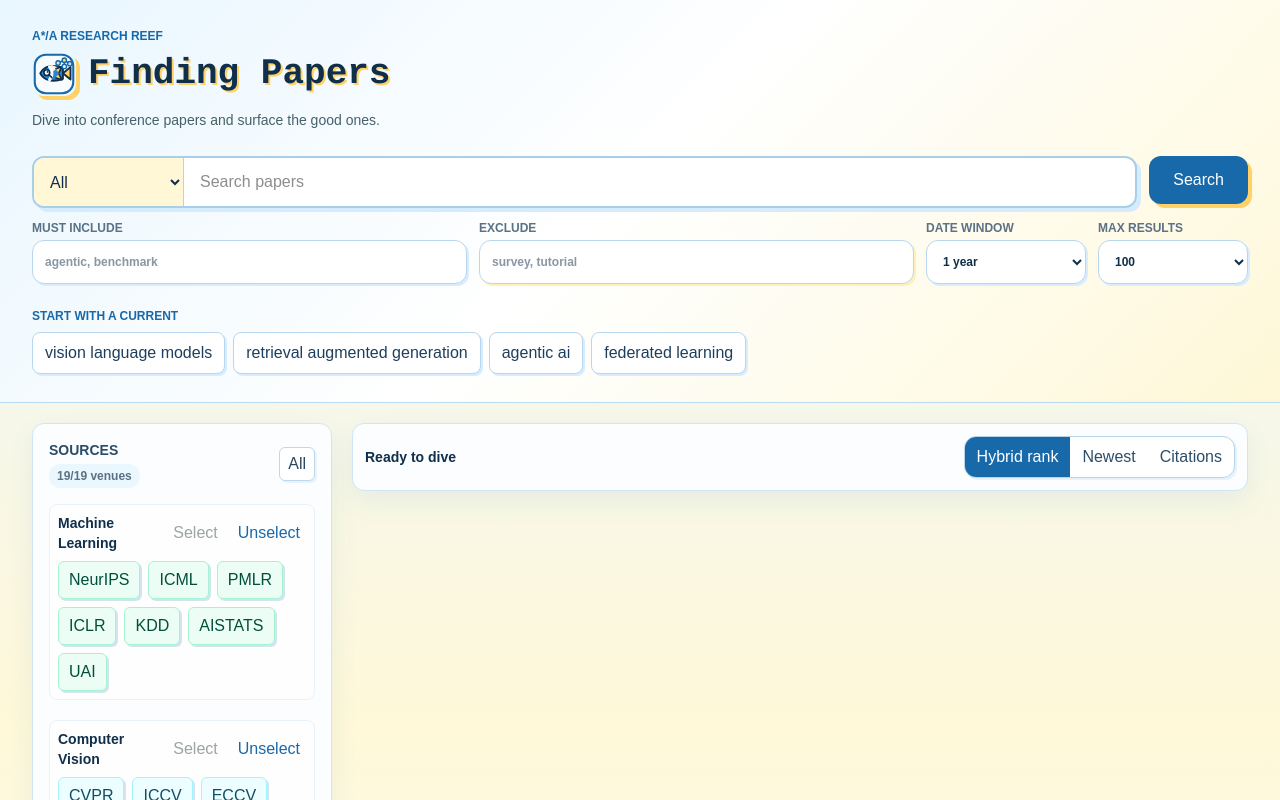
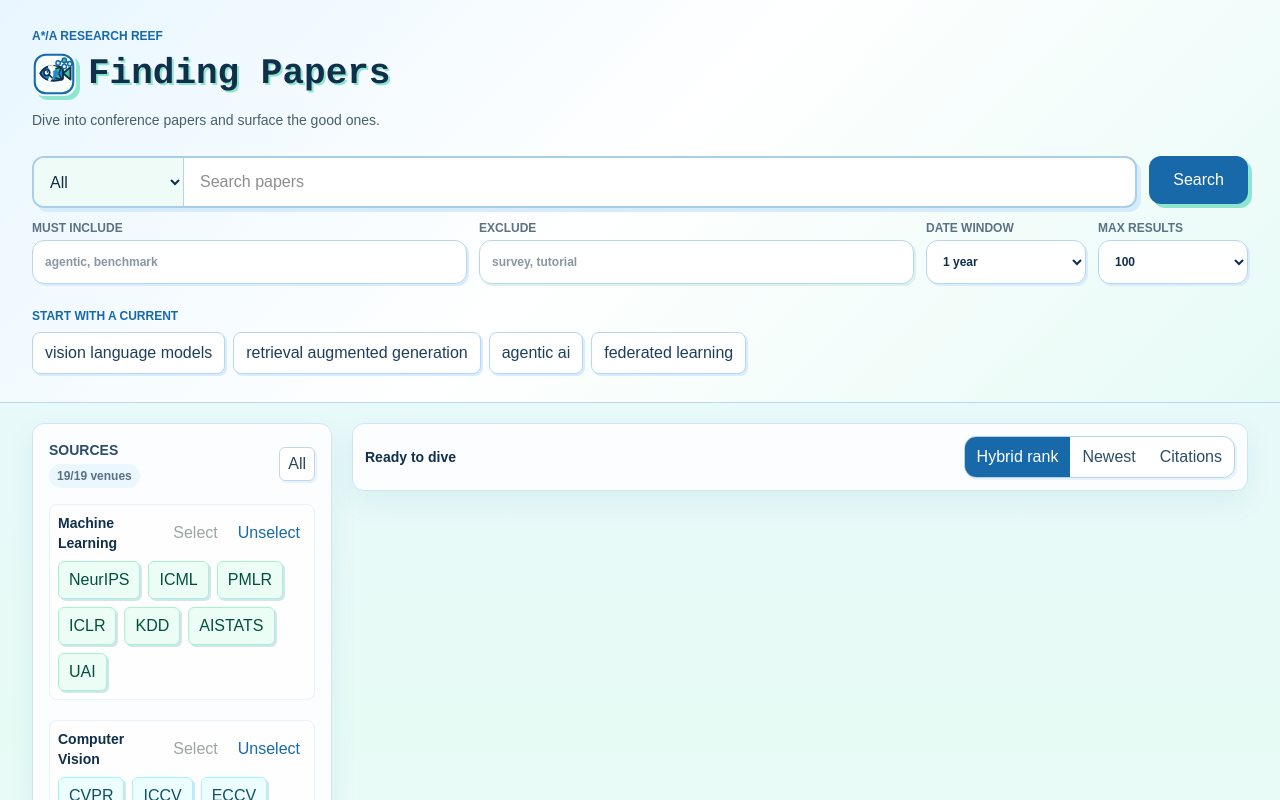
Before and after one commit to AiMl-hub/tensor-scholar, a Next.js app: page / in a window 1280 px wide. Shown: the top 800 px of the page. Built offline with nearby package versions, Linux system fonts and the light colour scheme.

Commit message:
Apply blue green ocean theme

```diff
--- a/app/globals.css
+++ b/app/globals.css
@@ -20,12 +20,12 @@ body {
 
 .research-page {
   background:
-    linear-gradient(180deg, #eaf7ff 0%, #fff8d9 52%, #f8fcff 100%);
+    linear-gradient(180deg, #eaf7ff 0%, #e7fbf5 52%, #f8fcff 100%);
 }
 
 .research-hero {
   background:
-    linear-gradient(135deg, rgba(232, 246, 255, 0.96) 0%, rgba(255, 255, 255, 0.98) 48%, rgba(255, 248, 214, 0.92) 100%);
+    linear-gradient(135deg, rgba(232, 246, 255, 0.96) 0%, rgba(255, 255, 255, 0.98) 48%, rgba(230, 251, 245, 0.92) 100%);
 }
 
 .nes-title {
@@ -33,7 +33,7 @@ body {
   font-weight: 700;
   letter-spacing: 0;
   line-height: 1.05;
-  text-shadow: 2px 2px 0 #ffd166;
+  text-shadow: 2px 2px 0 #8fe6cf;
   text-rendering: geometricPrecision;
 }
 
--- a/app/papers/components.tsx
+++ b/app/papers/components.tsx
@@ -79,11 +79,11 @@ type PaperResultProps = {
 };
 
 const AREA_RAIL_STYLES: Record<VenueArea, string> = {
-  ml: "bg-blue-300",
-  cv: "bg-sky-300",
-  nlp: "bg-indigo-200",
-  ai: "bg-yellow-300",
-  medical: "bg-cyan-200",
+  ml: "bg-emerald-300",
+  cv: "bg-cyan-300",
+  nlp: "bg-rose-300",
+  ai: "bg-amber-300",
+  medical: "bg-blue-300",
 };
 
 export function SearchPanel({
@@ -115,7 +115,7 @@ export function SearchPanel({
               <Image
                 alt=""
                 aria-hidden="true"
-                className="h-10 w-10 shrink-0 rounded-xl shadow-[4px_4px_0_#ffd166] sm:h-11 sm:w-11"
+                className="h-10 w-10 shrink-0 rounded-xl shadow-[4px_4px_0_#8fe6cf] sm:h-11 sm:w-11"
                 height={40}
                 src="/favicon.svg"
                 width={40}
@@ -136,7 +136,7 @@ export function SearchPanel({
               Search field
             </label>
             <select
-              className="min-h-12 w-[120px] shrink-0 border-r border-[#b6d4e8] bg-[#fff7d6] px-3 text-sm font-semibold text-[#102f4a] outline-none sm:w-[150px]"
+              className="min-h-12 w-[120px] shrink-0 border-r border-[#b6d4e8] bg-[#effbf6] px-3 text-sm font-semibold text-[#102f4a] outline-none sm:w-[150px]"
               id="search-field"
               onChange={(event) => onFieldChange(event.target.value as SearchField)}
               value={field}
@@ -159,7 +159,7 @@ export function SearchPanel({
             />
           </div>
           <button
-            className="h-12 rounded-xl bg-[#1769aa] px-6 font-semibold text-white shadow-[4px_4px_0_#ffd166] transition hover:-translate-y-0.5 hover:bg-[#0f4f82] hover:shadow-[5px_5px_0_#ffd166] focus:outline-none focus:ring-2 focus:ring-[#ffd166] disabled:cursor-not-allowed disabled:bg-[#9aa9aa]"
+            className="h-12 rounded-xl bg-[#1769aa] px-6 font-semibold text-white shadow-[4px_4px_0_#8fe6cf] transition hover:-translate-y-0.5 hover:bg-[#0f4f82] hover:shadow-[5px_5px_0_#8fe6cf] focus:outline-none focus:ring-2 focus:ring-[#8fe6cf] disabled:cursor-not-allowed disabled:bg-[#9aa9aa]"
             disabled={status === "loading"}
             type="submit"
           >
@@ -182,7 +182,7 @@ export function SearchPanel({
           <div className="flex flex-wrap gap-2">
             {SAMPLE_QUERIES.map((sample) => (
               <button
-                className="rounded-lg border border-[#b6d7ef] bg-white px-3 py-2 text-sm font-semibold text-[#1d3f5d] shadow-[2px_2px_0_#d7ecff] transition hover:-translate-y-0.5 hover:border-[#1769aa] hover:bg-[#fff7d6] hover:text-[#0f4f82]"
+                className="rounded-lg border border-[#b6d7ef] bg-white px-3 py-2 text-sm font-semibold text-[#1d3f5d] shadow-[2px_2px_0_#d7ecff] transition hover:-translate-y-0.5 hover:border-[#1769aa] hover:bg-[#effbf6] hover:text-[#0f4f82]"
                 key={sample}
                 onClick={() => onSampleQuery(sample)}
                 type="button"
@@ -249,7 +249,7 @@ export function SourceSidebar({
                     Select
                   </button>
                   <button
-                    className="rounded-md px-1.5 py-1 text-xs font-semibold text-[#1769aa] hover:bg-[#fff4c7] hover:text-[#6b5200] disabled:cursor-not-allowed disabled:text-[#9aa69f]"
+                    className="rounded-md px-1.5 py-1 text-xs font-semibold text-[#1769aa] hover:bg-[#e4f8ef] hover:text-[#6b5200] disabled:cursor-not-allowed disabled:text-[#9aa69f]"
                     disabled={!canClearArea}
                     onClick={() => onClearArea(area)}
                     title={canClearArea ? undefined : "Keep at least one venue selected"}
@@ -440,7 +440,7 @@ export function PaperResult({ isSelected, onToggleSelection, paper, query }: Pap
   return (
     <article
       className={[
-        "relative overflow-hidden rounded-xl border bg-[#fffef5] p-4 pl-5 shadow-[0_8px_24px_rgba(23,105,170,0.07)] transition hover:-translate-y-0.5 hover:shadow-[0_14px_32px_rgba(23,105,170,0.1)]",
+        "relative overflow-hidden rounded-xl border bg-[#fbfefd] p-4 pl-5 shadow-[0_8px_24px_rgba(23,105,170,0.07)] transition hover:-translate-y-0.5 hover:shadow-[0_14px_32px_rgba(23,105,170,0.1)]",
         isSelected ? "border-[#1769aa] ring-2 ring-[#bfe7ff]" : "border-[#cfe5f6]",
       ].join(" ")}
     >
@@ -502,7 +502,7 @@ export function PaperResult({ isSelected, onToggleSelection, paper, query }: Pap
       </div>
 
       {highlight ? (
-        <div className="mt-3 rounded-lg border border-[#c5e0f4] bg-[#f1f9ff] px-3 py-2 shadow-[inset_3px_0_0_#ffd166]">
+        <div className="mt-3 rounded-lg border border-[#c5e0f4] bg-[#f1f9ff] px-3 py-2 shadow-[inset_3px_0_0_#8fe6cf]">
           <p className="text-[10px] font-semibold uppercase text-[#1769aa]">Highlight</p>
           <p className="mt-1 text-sm leading-6 text-[#12334f]">
             <HighlightedText query={query} text={highlight} />
@@ -517,11 +517,11 @@ export function LoadingState() {
   return (
     <div className="space-y-3">
       {[0, 1, 2].map((item) => (
-        <div className="rounded-xl border border-[#cfe5f6] bg-[#fffef5] p-4 shadow-sm" key={item}>
-          <div className="h-4 w-40 rounded-md bg-[#ffe7a6]" />
+        <div className="rounded-xl border border-[#cfe5f6] bg-[#fbfefd] p-4 shadow-sm" key={item}>
+          <div className="h-4 w-40 rounded-md bg-[#b9f0df]" />
           <div className="mt-4 h-5 w-4/5 rounded-md bg-[#d9edff]" />
           <div className="mt-3 h-4 w-2/3 rounded-md bg-[#e6f3ff]" />
-          <div className="mt-4 h-16 rounded-md bg-[#fff7d6]" />
+          <div className="mt-4 h-16 rounded-md bg-[#effbf6]" />
         </div>
       ))}
     </div>
@@ -608,7 +608,7 @@ function KeywordFilters({
       <label className="grid gap-1 text-xs font-semibold uppercase text-[#5b7184]" htmlFor="exclude-keywords">
         Exclude
         <input
-          className="h-11 rounded-xl border border-[#b6d7ef] bg-white px-3 text-sm font-medium text-[#102f4a] shadow-[2px_2px_0_#fff0b8] outline-none transition focus:border-[#1769aa] focus:ring-2 focus:ring-[#ffe48a]"
+          className="h-11 rounded-xl border border-[#b6d7ef] bg-white px-3 text-sm font-medium text-[#102f4a] shadow-[2px_2px_0_#d8f4ea] outline-none transition focus:border-[#1769aa] focus:ring-2 focus:ring-[#9be6d2]"
           id="exclude-keywords"
           onChange={(event) => onExcludeChange(event.target.value)}
           placeholder="survey, tutorial"
@@ -680,7 +680,7 @@ function SegmentedControl<T extends string>({
             className={[
               "min-h-10 min-w-0 flex-1 truncate whitespace-nowrap px-2.5 text-sm font-semibold transition sm:px-3",
               buttonWidthClass,
-              active ? "bg-[#1769aa] text-white" : "text-[#2c4d68] hover:bg-[#fff4c7]",
+              active ? "bg-[#1769aa] text-white" : "text-[#2c4d68] hover:bg-[#e4f8ef]",
             ].join(" ")}
             key={option.value}
             onClick={() => onChange(option.value)}
@@ -721,7 +721,7 @@ function HighlightedText({ query, text }: { query: string; text: string }) {
   return text.split(pattern).map((part, index) => {
     const highlighted = tokens.some((token) => part.toLowerCase() === token.toLowerCase());
     return highlighted ? (
-      <mark className="rounded bg-[#fff19c] px-0.5 text-inherit" key={`${part}-${index}`}>
+      <mark className="rounded bg-[#ccfbf1] px-0.5 text-inherit" key={`${part}-${index}`}>
         {part}
       </mark>
     ) : (
```
Also changed, not shown: public/favicon.svg.
